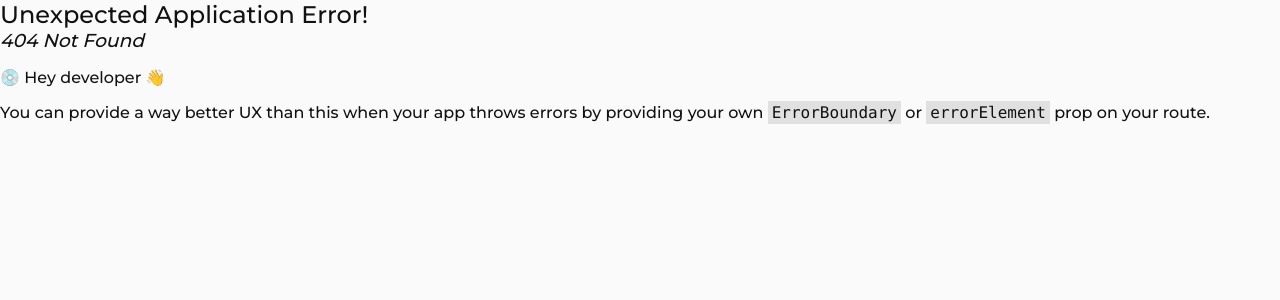
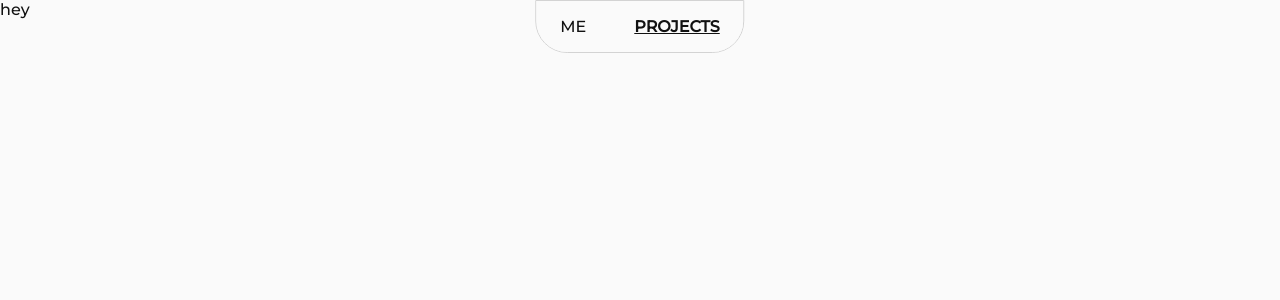
Before and after one commit to MinhazRaufoon/my-website, a React (Create React App) app: page /projects in a window 1280 px wide. Before the commit this address had no page. Shown: the top 300 px of the page. Built offline with nearby package versions, Linux system fonts and the light colour scheme.

Commit message:
Add projects page

```diff
--- a/src/App.tsx
+++ b/src/App.tsx
@@ -1,11 +1,16 @@
+import { Routes, Route } from "react-router-dom";
 import { FancyHeader } from "./components/FancyHeader";
 import { AboutMe } from "./pages/AboutMe";
+import { Projects } from "./pages/Projects";
 
 function App() {
   return (
     <>
       <FancyHeader />
-      <AboutMe />
+      <Routes>
+        <Route path="projects" element={<Projects/>}/>
+        <Route path="*" element={<AboutMe />}/>
+      </Routes>
     </>
   );
 }
--- a/src/index.tsx
+++ b/src/index.tsx
@@ -3,7 +3,7 @@ import ReactDOM from "react-dom/client";
 import "./index.scss";
 import App from "./App";
 import reportWebVitals from "./reportWebVitals";
-import { createBrowserRouter, RouterProvider } from "react-router-dom";
+import { BrowserRouter } from "react-router-dom";
 import { initializeApp } from "firebase/app";
 
 const firebaseConfig = {
@@ -22,16 +22,11 @@ const root = ReactDOM.createRoot(
   document.getElementById("root") as HTMLElement
 );
 
-const router = createBrowserRouter([
-  {
-    path: "/",
-    element: <App />,
-  },
-]);
-
 root.render(
   <React.StrictMode>
-    <RouterProvider router={router} />
+    <BrowserRouter>
+      <App/>
+    </BrowserRouter>
   </React.StrictMode>
 );
 
--- /dev/null
+++ b/src/pages/Projects.tsx
@@ -0,0 +1,3 @@
+export function Projects() {
+  return <div>hey</div>
+}
```
